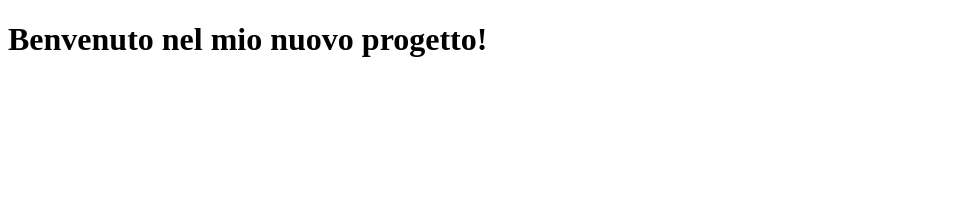
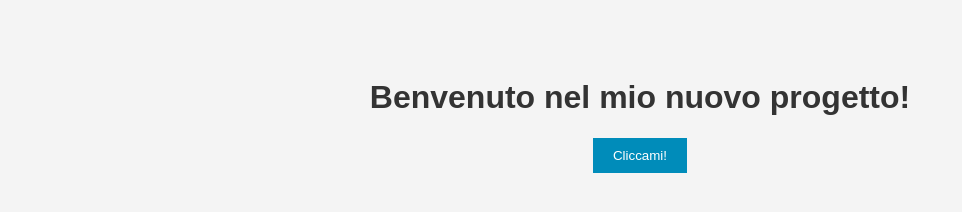
Before and after one commit to yesidRa/mio-nuovo-progetto, a plain HTML site: page index.html in a window 1280 px wide. Shown: the whole page, without its empty margins (0-962 px from the left). Drawn offline with Linux system fonts and the light colour scheme.

Commit message:
Aggiunto Css e Interattività

```diff
--- a/index.html
+++ b/index.html
@@ -4,9 +4,13 @@
     <meta charset="UTF-8">
     <meta name="viewport" content="width=device-width, initial-scale=1">
     <title>Nuovo progettoi</title>
-    <link href="css/style.css" rel="stylesheet">
+    <link href="style.css" rel="stylesheet">
   </head>
   <body>
 <h1>Benvenuto nel mio nuovo progetto!</h1>
+
+<button onclick="saluta()">Cliccami!</button>
+
+<script src="script.js"></script>
   </body>
 </html>
--- /dev/null
+++ b/script.js
@@ -0,0 +1,3 @@
+function saluta() {
+    alert("Ciao! Grazie per aver visitato il mio sito.");
+}
--- /dev/null
+++ b/style.css
@@ -0,0 +1,22 @@
+body {
+    font-family: Arial, sans-serif;
+    background-color: #f4f4f4;
+    text-align: center;
+    padding: 50px;
+}
+
+h1 {
+    color: #333;
+}
+
+button {
+    background-color: #008CBA;
+    color: white;
+    padding: 10px 20px;
+    border: none;
+    cursor: pointer;
+}
+
+button:hover {
+    background-color: #005F73;
+}
```
